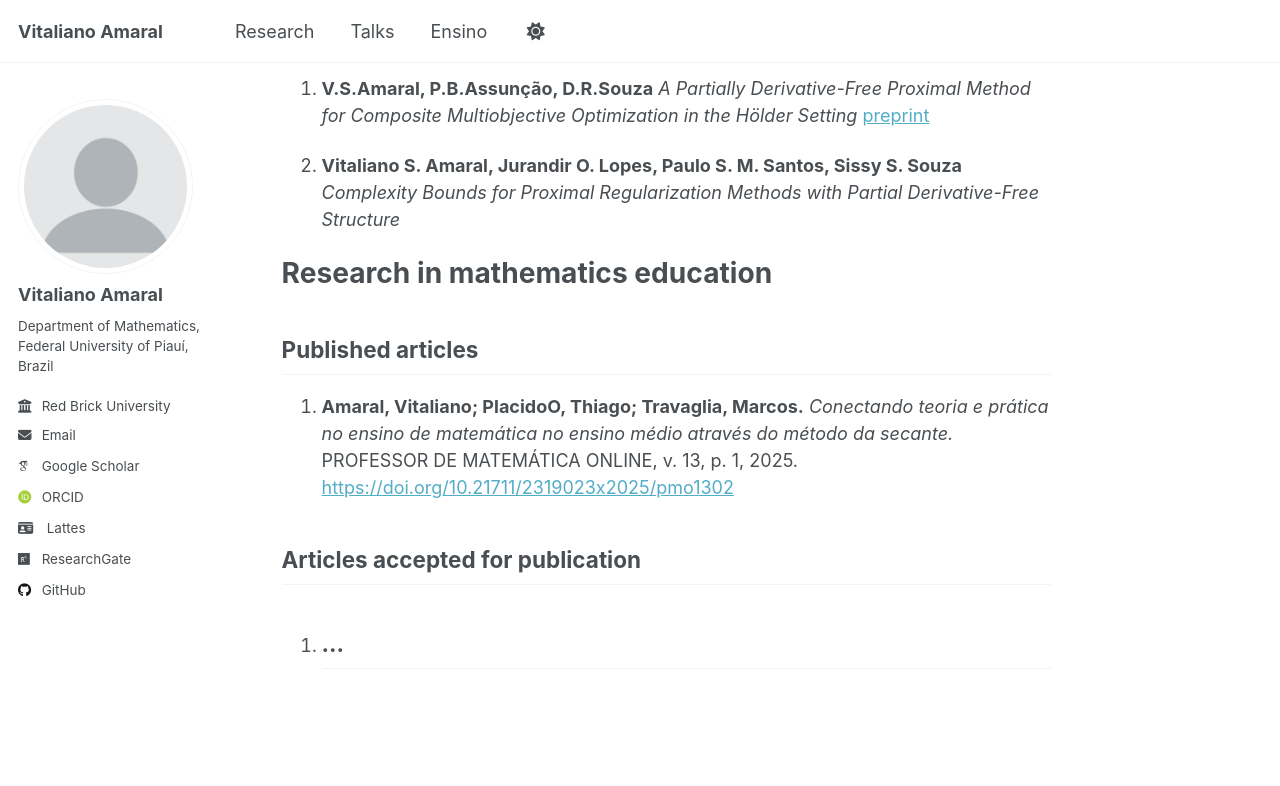
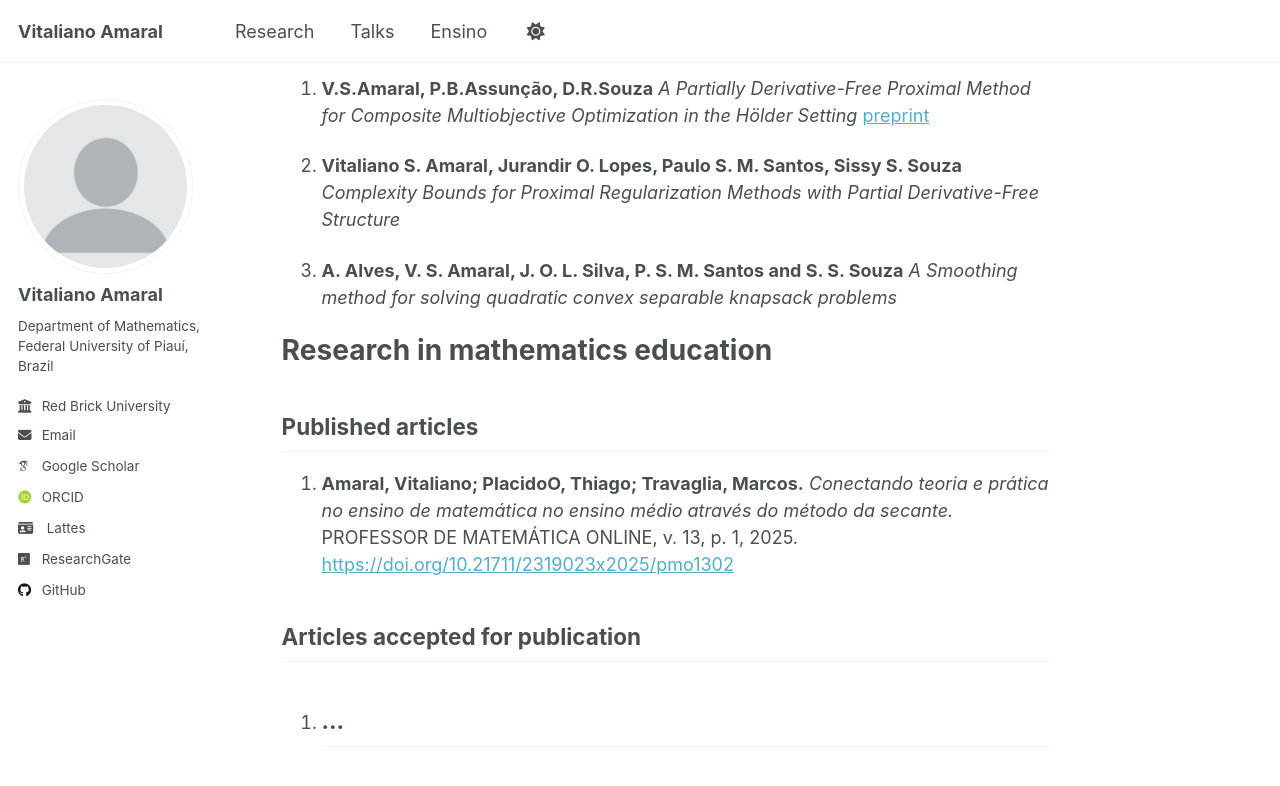
Before and after one commit to vitalianoamaral/vitalianoamaral.github.io, a Jekyll site: the page built from _pages/research.md, in a window 1280 px wide and 900 px high, scrolled down 884 px. Shown: the top 786 px of the window. Built offline with Jekyll 4.4.1, drawn with Linux system fonts in a browser that asks for light colours; some web fonts are replaced.

Commit message:
Update research.md

```diff
--- a/_pages/research.md
+++ b/_pages/research.md
@@ -32,6 +32,9 @@ https://doi.org/10.48550/arXiv.2508.20071)
 Sissy S. Souza** *Complexity Bounds for Proximal Regularization
 Methods with Partial Derivative-Free Structure*
 
+1. **A. Alves, V. S. Amaral, J. O. L. Silva, P. S. M. Santos and S. S. Souza** *A Smoothing method for solving quadratic convex separable
+knapsack problems*
+
 
 
 
```
